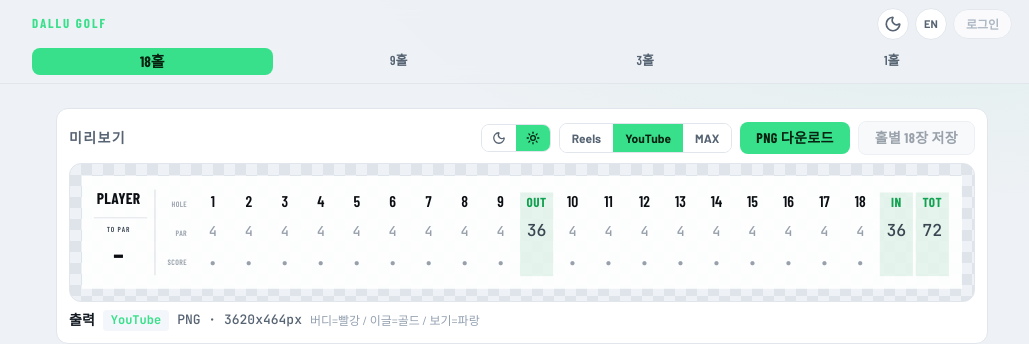
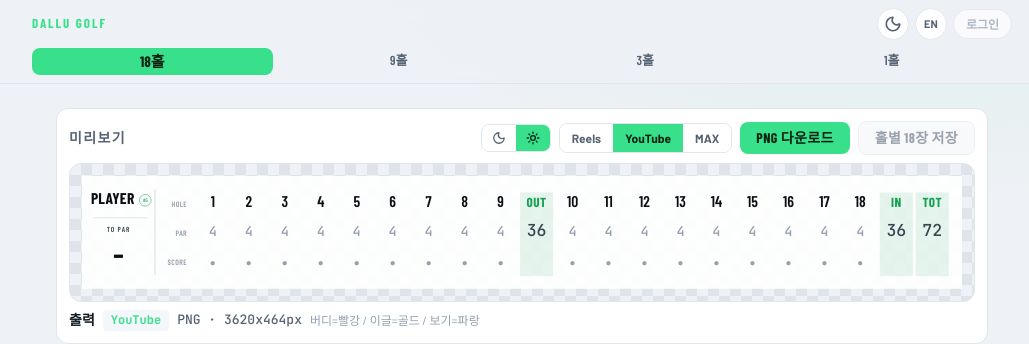
Before and after one commit to milv0/dallu-golf-studio, a Next.js app: page /round in a window 1280 px wide. Shown: the top 344 px of the page, without its empty margins (118-1147 px from the left). Built offline with nearby package versions, Linux system fonts and the light colour scheme; a web font is replaced by a local one.

Commit message:
Add dG watermark next to player name on 18-hole card

```diff
--- a/components/presets/HoleByHoleStrip.jsx
+++ b/components/presets/HoleByHoleStrip.jsx
@@ -77,11 +77,14 @@ export default function HoleByHoleStrip({ round, summary, range = "all", theme =
         {rangeLabel}
       </text>
 
-      {/* 2) 선수명 */}
-      <text x={LP / 2} y={playerY} textAnchor="middle" dominantBaseline="middle" fill={c.text}
+      {/* 2) 선수명 + dG 로고 */}
+      <text x={LP / 2 - 12} y={playerY} textAnchor="middle" dominantBaseline="middle" fill={c.text}
             fontFamily={HEAD} fontSize={playerSize} fontWeight="700" letterSpacing="0.5">
         {playerName}
       </text>
+      <circle cx={LP - 20} cy={playerY} r="12" fill="none" stroke={c.accent} strokeWidth="1.5" opacity="0.7" />
+      <text x={LP - 20} y={playerY + 1} textAnchor="middle" dominantBaseline="middle" fill={c.accent}
+            fontFamily={HEAD} fontSize="11" fontWeight="700" opacity="0.7">dG</text>
 
       {/* 구분선 */}
       <line x1="24" y1="86" x2={LP - 16} y2="86" stroke={c.line} strokeWidth="1.5" />
```
